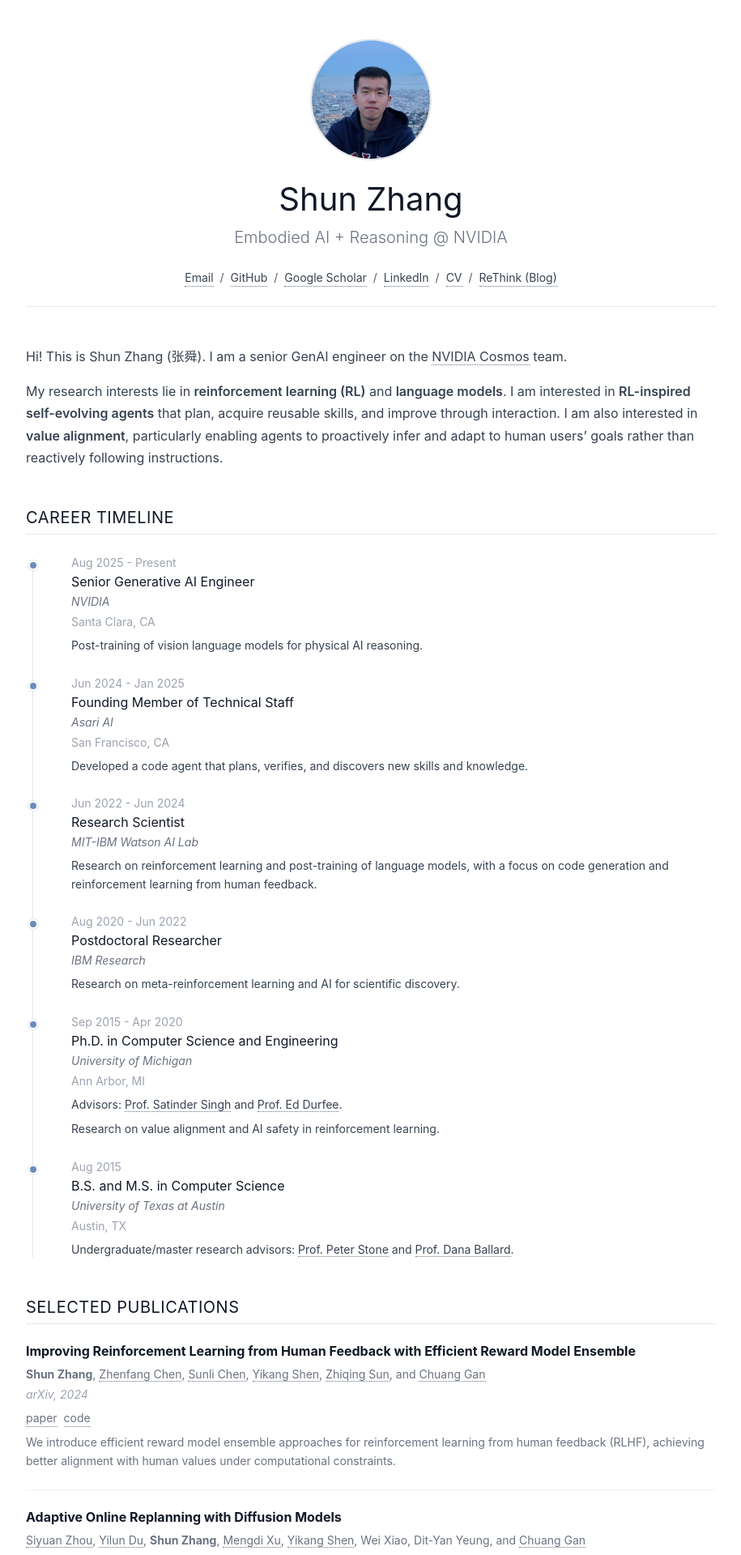
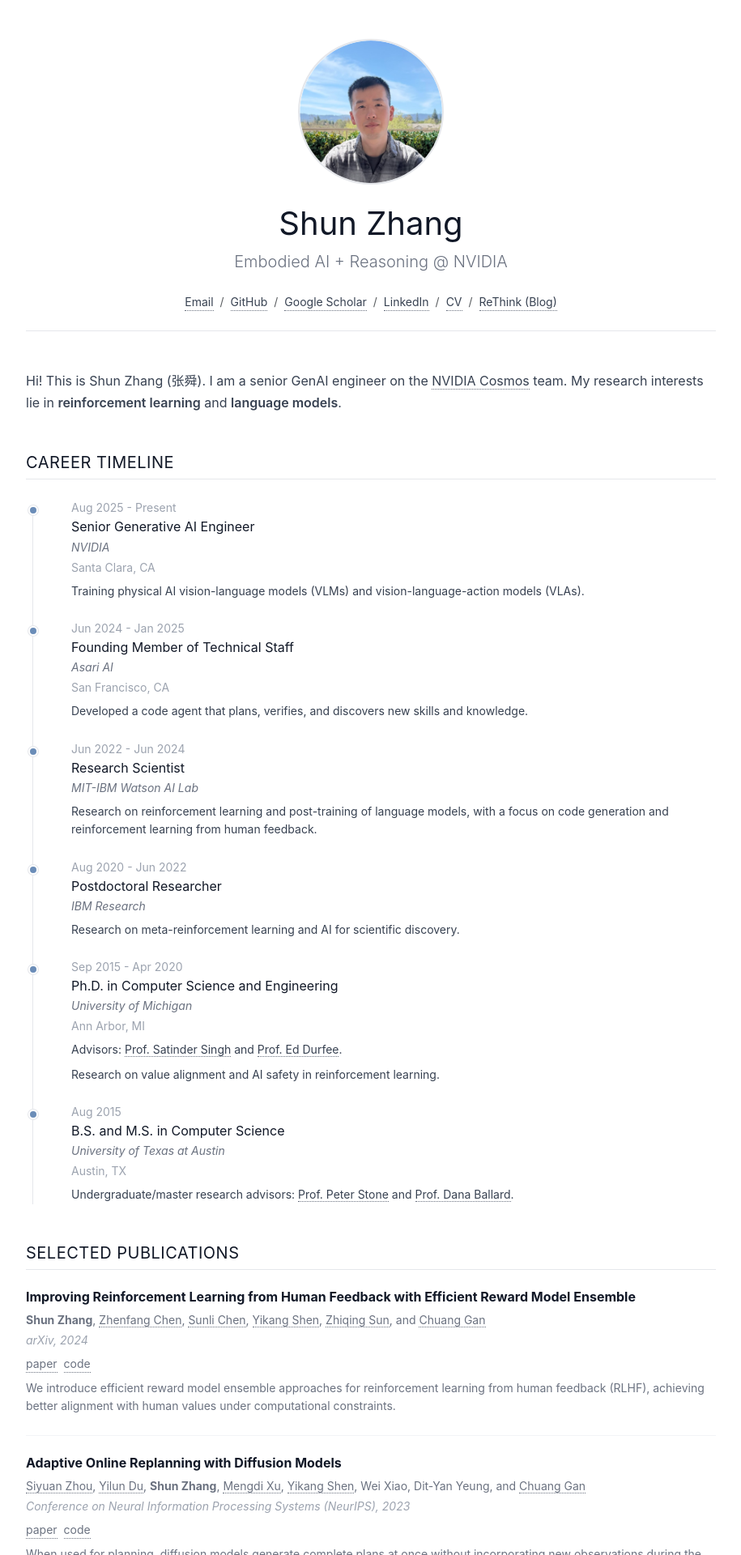
Before and after one commit to shunzh/shunzh.github.io, a Jekyll site: the page built from _pages/index.md, in a window 1280 px wide. Shown: the top 1920 px of the page at 81% size, without its empty margins (182-1097 px from the left). Built offline with Jekyll 4.4.1, drawn with Linux system fonts in a browser that asks for light colours; some of the changed text lies outside the part shown.

Commit message:
Update homepage profile and simplify sections

```diff
--- a/_data/timeline.yaml
+++ b/_data/timeline.yaml
@@ -4,7 +4,7 @@
   location: Santa Clara, CA
   start_date: Aug 2025
   end_date: Present
-  description: Post-training of vision language models for physical AI reasoning.
+  description: Training physical AI vision-language models (VLMs) and vision-language-action models (VLAs).
 
 - type: experience
   title: Founding Member of Technical Staff
--- a/_layouts/minimal.html
+++ b/_layouts/minimal.html
@@ -123,15 +123,6 @@
       </div>
     </div>
 
-    <div class="mb-4 mb-md-5">
-      <h2 class="h5 fw-normal mb-3 mb-md-4 pb-2 section-header">ACADEMIC SERVICE</h2>
-
-      {% for service in site.data.academic_services %}
-      <div class="small mb-3 mb-md-4">
-        {{ service.category }}: {{ service.content }}
-      </div>
-      {% endfor %}
-    </div>
   </div>
 
   <script>
--- /dev/null
+++ b/_sass/_variables.scss
@@ -0,0 +1,7 @@
+$text-primary: #111827;
+$text-secondary: #374151;
+$text-muted: #6b7280;
+$text-light: #9ca3af;
+$border: #e5e7eb;
+$border-light: #f3f4f6;
+$blue-muted: #6b8db8;
--- a/cv.scss
+++ b/cv.scss
@@ -1,5 +1,7 @@
 ---
 ---
+
+@use "variables";
 
 body {
     color: #000000;
@@ -65,17 +67,16 @@
 h1 + ul + p {
     margin: 0.6em 0;
 }
-/* Consistent with style.scss */
 a {
-    color: #374151;
+    color: variables.$text-secondary;
     text-decoration: none;
-    border-bottom: 1px dotted #6b7280;
+    border-bottom: 1px dotted variables.$text-muted;
     transition: color 0.2s ease, border-bottom-color 0.2s ease, border-bottom-style 0.2s ease;
 }
 a:focus,
 a:hover {
-    color: #6b8db8;
-    border-bottom-color: #6b8db8;
+    color: variables.$blue-muted;
+    border-bottom-color: variables.$blue-muted;
     border-bottom-style: solid;
 }
 #resume + .attribution {
--- a/style.scss
+++ b/style.scss
@@ -1,15 +1,17 @@
 ---
 ---
 
+@use "variables";
+
 // Modern minimal design with muted grey colors and subtle blue accents
 :root {
-  --text-primary: #111827;
-  --text-secondary: #374151;
-  --text-muted: #6b7280;
-  --text-light: #9ca3af;
-  --border: #e5e7eb;
-  --border-light: #f3f4f6;
-  --blue-muted: #6b8db8;
+  --text-primary: #{variables.$text-primary};
+  --text-secondary: #{variables.$text-secondary};
+  --text-muted: #{variables.$text-muted};
+  --text-light: #{variables.$text-light};
+  --border: #{variables.$border};
+  --border-light: #{variables.$border-light};
+  --blue-muted: #{variables.$blue-muted};
 }
 
 body {
@@ -129,8 +131,8 @@
 }
 
 .profile-image {
-  width: 150px;
-  height: 150px;
+  width: 180px;
+  height: 180px;
   object-fit: cover;
   border: 2px solid var(--border);
 }
```
Also changed, not shown: CLAUDE.md (added, +60 -0 lines), _pages/about.md (+1 -4 lines), images/shun_profile.png, 1 other file.
